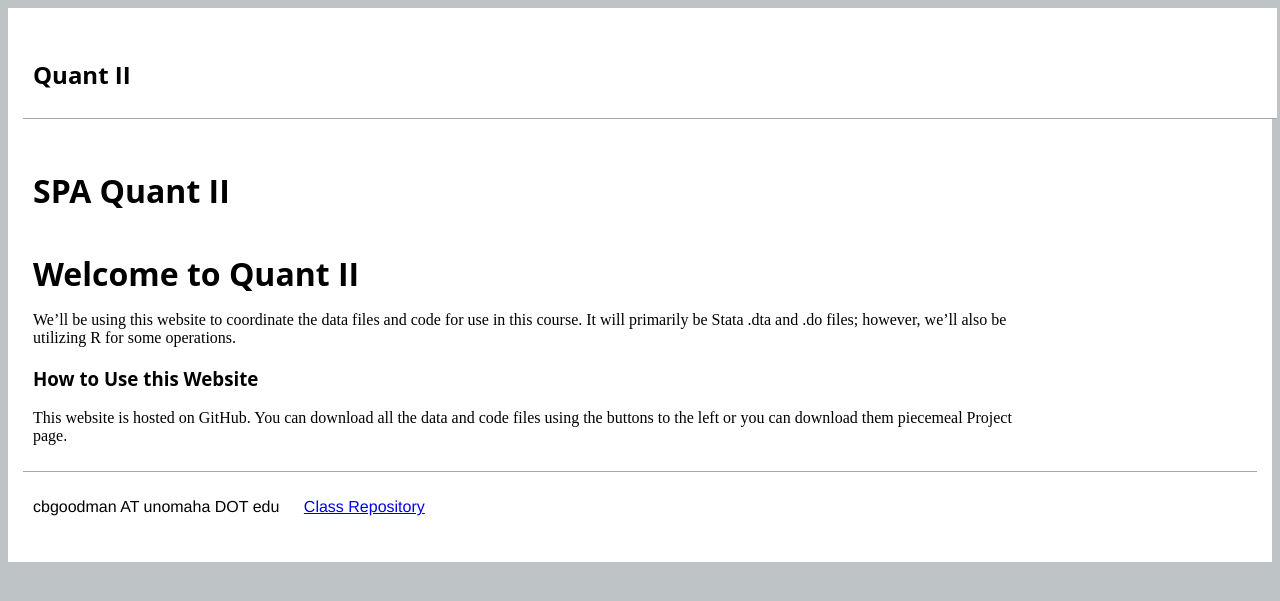
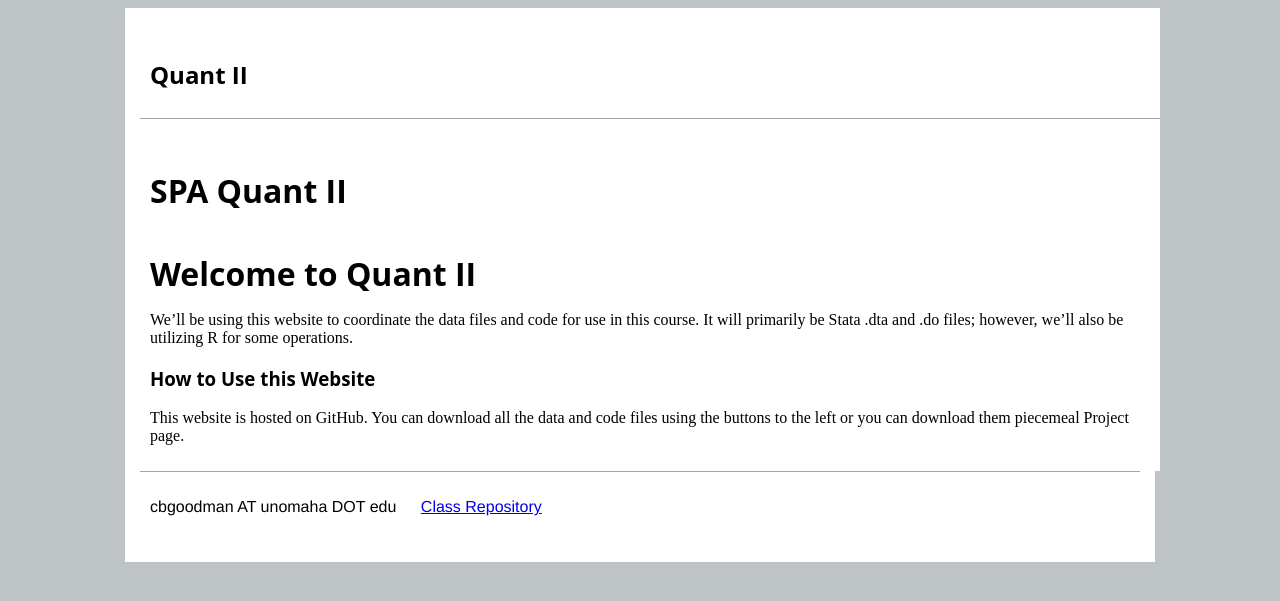
Before and after one commit to cbgoodman/uno-spa-quant-ii, a Jekyll site: the page built from index.md, in a window 1280 px wide. Shown: the top 601 px of the page. Built offline with Jekyll 4.4.1, drawn with Linux system fonts in a browser that asks for light colours.

Commit message:
Update main.css

```diff
--- a/css/main.css
+++ b/css/main.css
@@ -5,6 +5,7 @@ body.workshop, body.lesson {
 
 div.container.card {
 	background-color: white;
+	max-width:1000px;
 	margin:auto;
 }
 
@@ -20,7 +21,6 @@ div.banner {
 div.content {
 	background-color: white;
 	width: 100%;
-	max-width: 1000px;
 	padding: 10px;
 	clear:both;
 }
```
